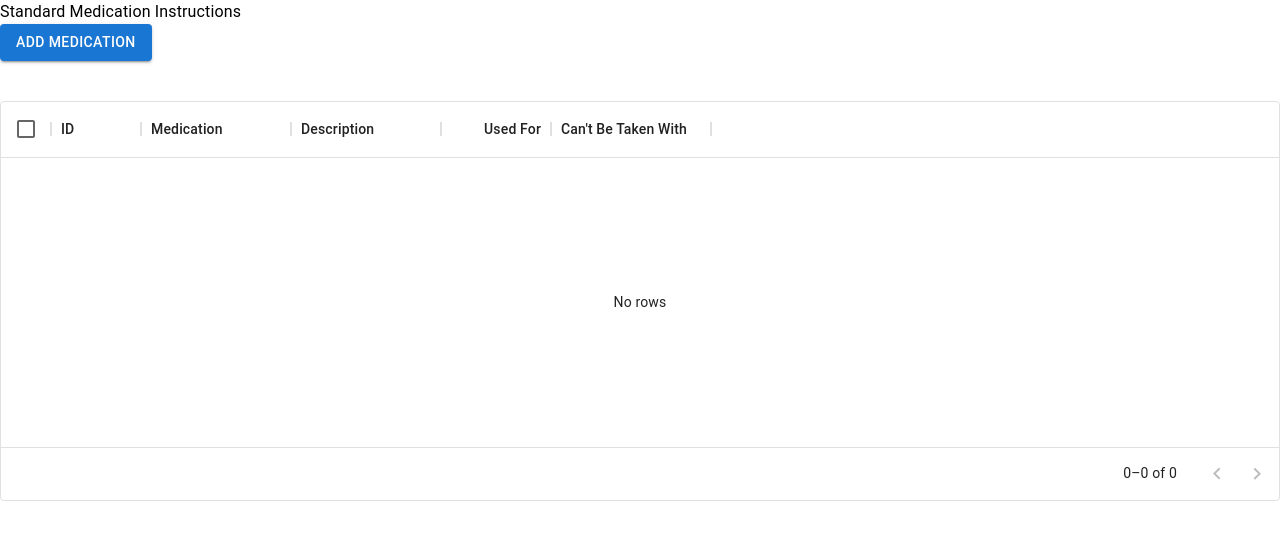
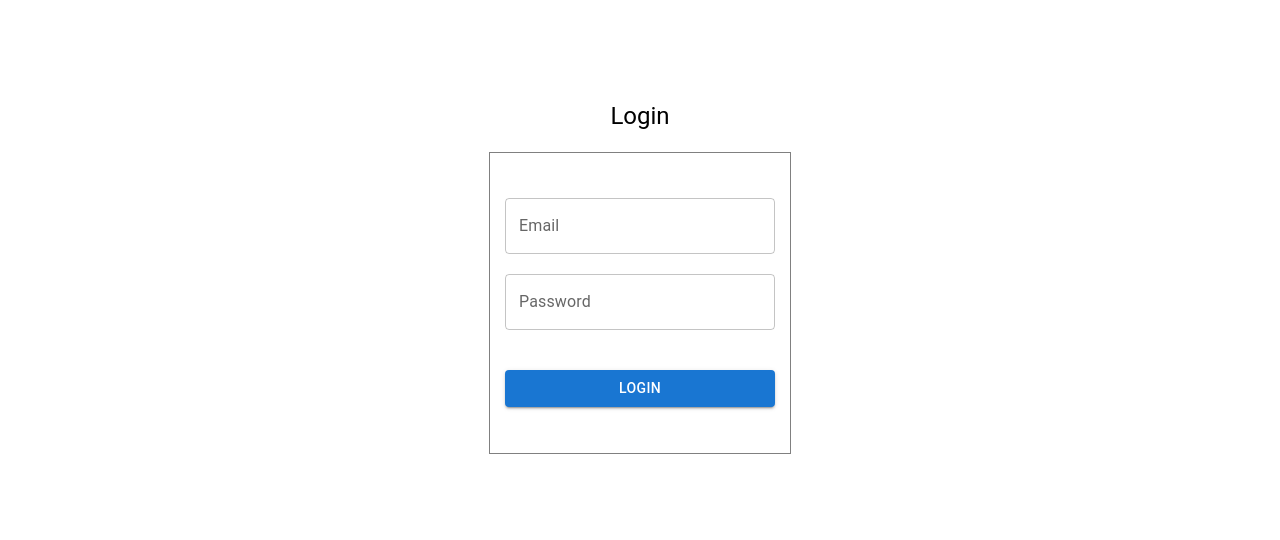
Before and after one commit to BrandonGrayson/vetmed, a React (Create React App) app: page / in a window 1280 px wide. Shown: the top 540 px of the page. Built offline with nearby package versions, Linux system fonts and the light colour scheme.

Commit message:
login route with login component

```diff
--- a/src/App.tsx
+++ b/src/App.tsx
@@ -1,9 +1,9 @@
 import "./App.css";
 // import SignUpUser from "./components/SignUpUserForm";
-import Sample from "./pages/Sample";
+import MedicationsHome from "./pages/MedicationsHome";
 
 function App() {
-  return <Sample />;
+  return <MedicationsHome />;
 }
 
 export default App;
--- /dev/null
+++ b/src/components/Login.tsx
@@ -0,0 +1,109 @@
+import { Grid, Typography, Box, Button, TextField } from "@mui/material";
+import { useState } from "react";
+
+export default function Login() {
+  const [email, setEmail] = useState("");
+  const [password, setPassword] = useState("");
+
+  const handleEmailChange = (event: React.ChangeEvent<HTMLInputElement>) => {
+    setEmail(event.target.value);
+  };
+
+  const handlePasswordChange = (event: React.ChangeEvent<HTMLInputElement>) => {
+    setPassword(event.target.value);
+  };
+
+  const handleLogIn = async () => {
+    const response = await fetch("http://127.0.0.1:8000/login", {
+      method: "POST",
+      mode: "cors",
+      cache: "no-cache",
+      credentials: "same-origin",
+      headers: {
+        "Content-Type": "application/json",
+      },
+      body: JSON.stringify({ email, password }),
+    });
+
+    setEmail("");
+    setPassword("");
+
+    return response.json();
+  };
+  return (
+    <Grid container>
+      <Grid
+        item
+        xs={12}
+        sx={{
+          display: "flex",
+          justifyContent: "center",
+          marginTop: "100px",
+          marginBottom: "20px",
+        }}
+      >
+        <Typography variant="h5">Login</Typography>
+      </Grid>
+      <Grid
+        item
+        xs={12}
+        sx={{
+          width: "100%",
+          maxWidth: "100%",
+          display: "flex",
+          justifyContent: "center",
+        }}
+      >
+        <Box
+          sx={{
+            border: "1px solid grey",
+            width: "300px",
+            display: "flex",
+            flexDirection: "column",
+            height: "300px",
+          }}
+        >
+          <TextField
+            id="outlined-basic"
+            label="Email"
+            value={email}
+            variant="outlined"
+            sx={{
+              marginBottom: "20px",
+              width: "90%",
+              marginLeft: "auto",
+              marginRight: "auto",
+              marginTop: "45px",
+            }}
+            onChange={handleEmailChange}
+          />
+          <TextField
+            id="outlined-basic"
+            label="Password"
+            value={password}
+            variant="outlined"
+            sx={{
+              marginBottom: "20px",
+              width: "90%",
+              marginLeft: "auto",
+              marginRight: "auto",
+            }}
+            onChange={handlePasswordChange}
+          />
+          <Button
+            sx={{
+              marginTop: "20px",
+              width: "90%",
+              marginLeft: "auto",
+              marginRight: "auto",
+            }}
+            variant="contained"
+            onClick={handleLogIn}
+          >
+            Login
+          </Button>
+        </Box>
+      </Grid>
+    </Grid>
+  );
+}
--- a/src/index.tsx
+++ b/src/index.tsx
@@ -4,6 +4,7 @@ import "./index.css";
 import App from "./App";
 import reportWebVitals from "./reportWebVitals";
 import { createBrowserRouter, RouterProvider } from "react-router-dom";
+import Login from "./components/Login";
 
 const root = ReactDOM.createRoot(
   document.getElementById("root") as HTMLElement
@@ -12,7 +13,7 @@ const root = ReactDOM.createRoot(
 const router = createBrowserRouter([
   {
     path: "/",
-    element: <App />,
+    element: <Login />,
   },
 ]);
 root.render(
--- a/src/pages/Sample.tsx
+++ b/src/pages/MedicationsHome.tsx
@@ -3,7 +3,7 @@ import MedTable from "../components/Table";
 import { useState } from "react";
 import AddNewMedDialog from "../components/AddNewMedDialog";
 
-export default function Sample() {
+export default function MedicationsHome() {
   const [open, setOpen] = useState(false);
   const handleClickOpen = () => {
     setOpen(true);
@@ -12,7 +12,7 @@ export default function Sample() {
   return (
     <Grid container>
       <Grid item xs={12}>
-        <Typography>Standard Medication Instructions</Typography>
+        <Typography>Animal Hospital Medication Instructions</Typography>
         <Button onClick={handleClickOpen} variant="contained">
           Add Medication
         </Button>
```
